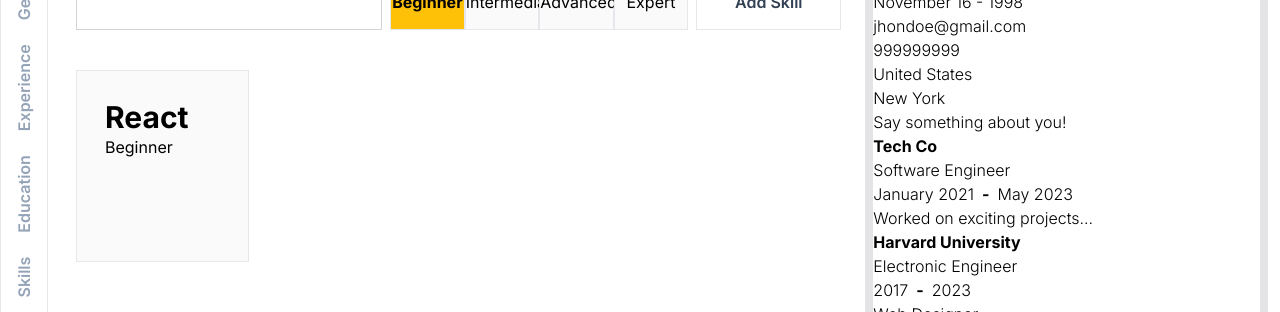
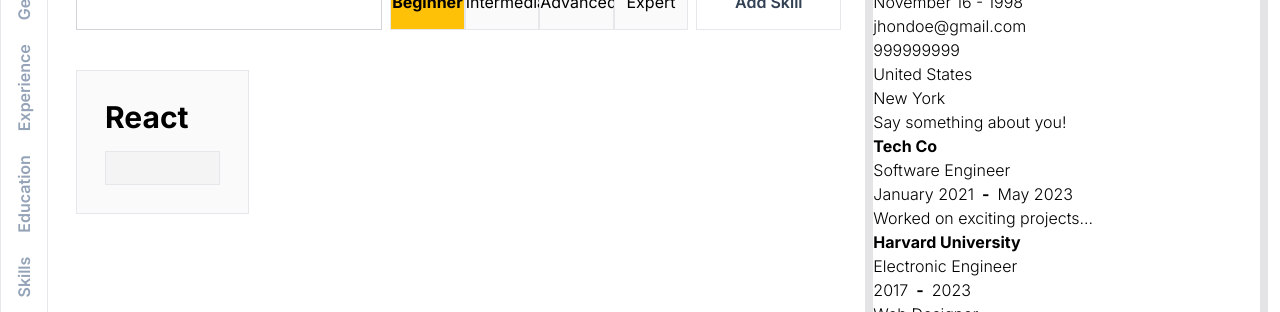
Before and after one commit to kagunecode/cv_generator, a React (Vite) app: page /skills in a window 1280 px wide. Shown: the part 126-438 px from the top of the page. Built offline with nearby package versions, Linux system fonts and the light colour scheme.

Commit message:
Added initial skill expertise rendering

```diff
--- a/src/routes/Skills.jsx
+++ b/src/routes/Skills.jsx
@@ -79,7 +79,7 @@ function SkillRender() {
             return (
               <SkillCard key={skill.id}>
                 <h1 className="text-3xl font-bold">{skill.name}</h1>
-                <h1>{skill.expertise}</h1>
+                <div className="mt-4 grid h-12 grid-cols-4 border bg-zinc-100"></div>
               </SkillCard>
             );
           })}
@@ -91,7 +91,7 @@ function SkillRender() {
 
 function SkillCard({ children }) {
   return (
-    <div className="flex h-48 w-full flex-col border bg-zinc-50 p-7">
+    <div className="flex h-[9rem] w-full flex-col border bg-zinc-50 p-7">
       {children}
     </div>
   );
```
